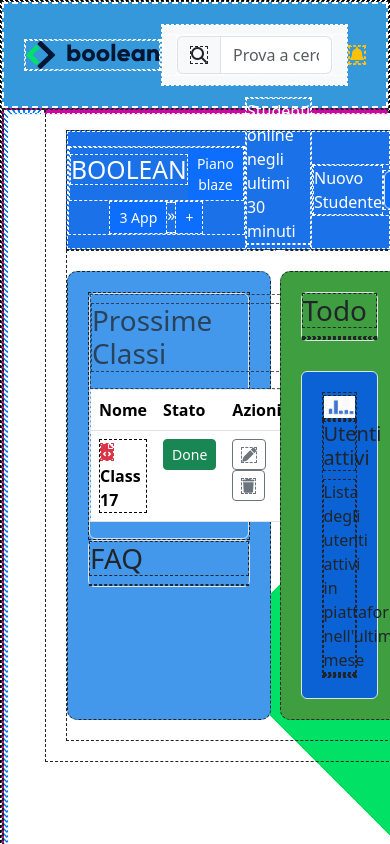
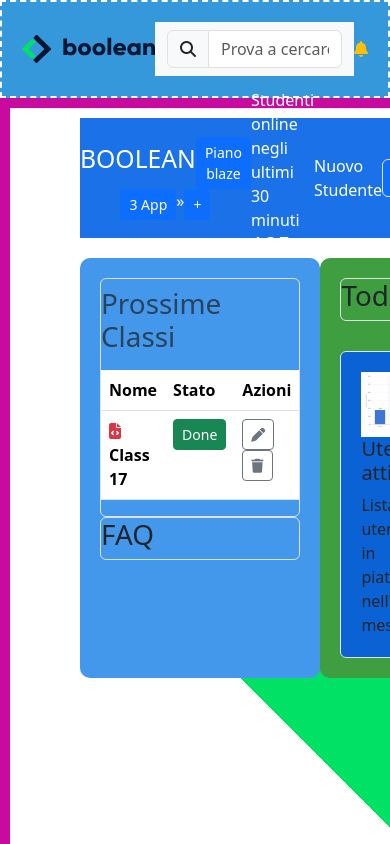
Before and after one commit to leamusa/html-css-bootstrap-dashboard, a plain HTML site: page index.html in a window 390 px wide. Shown: the top 844 px of the page. Drawn offline with nearby package versions, Linux system fonts and the light colour scheme.

Commit message:
clean css for left bar

```diff
--- a/assets/css/style.css
+++ b/assets/css/style.css
@@ -2,8 +2,8 @@
   margin: 0;
   padding: 0;
   box-sizing: border-box;
-  border: 1px dashed;
 }
+
 /* HEADER */
 .header {
   background-color: #3498db;
@@ -16,12 +16,12 @@
 /* NAV LEFT */
 .big-container {
   display: flex;
-  background-color: #c90a9f; /
+  background-color: #c90a9f;
 }
 
 .nav-left {
   flex: 0 0 150px;
-  background-color: #754fb7;
+  background-color: #ab4fb7;
   padding: 10px;
   display: flex;
   flex-direction: column;
@@ -35,6 +35,10 @@
 }
 
 /* NAV LEFT XS */
+.continer-nav-left-xs {
+  padding: 10px;
+  display: none; /* Nascondi di default */
+}
 
 .nav-left-xs {
   height: 100%;
@@ -42,7 +46,7 @@
   display: flex;
   flex-direction: column;
   justify-content: space-between;
-  background-color: #007bff; /* Blu Bootstrap */
+  background-color: #007bff;
   text-align: center;
   color: white;
 }
@@ -51,7 +55,7 @@
 .central {
   height: 100%;
   width: 100%;
-  padding: 20px; /* Aggiunto padding per separazione dai bordi */
+  padding: 20px;
 }
 
 .students {
@@ -64,7 +68,7 @@
 .container-prossime-classi-and-faq {
   width: 60%;
   padding: 20px;
-  background-color: #4398ec; /* Grigio Bootstrap */
+  background-color: #4398ec;
   border-radius: 10px;
   margin: 20px 0;
 }
@@ -74,18 +78,24 @@
   width: 35%;
   margin: 20px auto;
   padding: 20px;
-  background-color: #3f9e40; /* Grigio Bootstrap */
+  background-color: #3f9e40;
   border-radius: 10px;
 }
 
 /* UTENTI ATTIVI */
 .utenti-attivi {
   margin-top: 30px;
-  background-color: #0a62d5; /* Bianco Bootstrap */
+  background-color: #0a62d5;
   padding: 20px;
   border-radius: 10px;
 }
 
+@media all and (max-width: 768px) {
+  .container-prossime-classi-and-faq,
+  .container-todo-utenti-attivi {
+    width: 100%;
+  }
+}
 @media screen and (max-width: 991px) {
   /* Nascondi la nav su dispositivi più piccoli di tablet */
   .nav-left {
```
Lines whose indentation alone changed are shown as unchanged.
